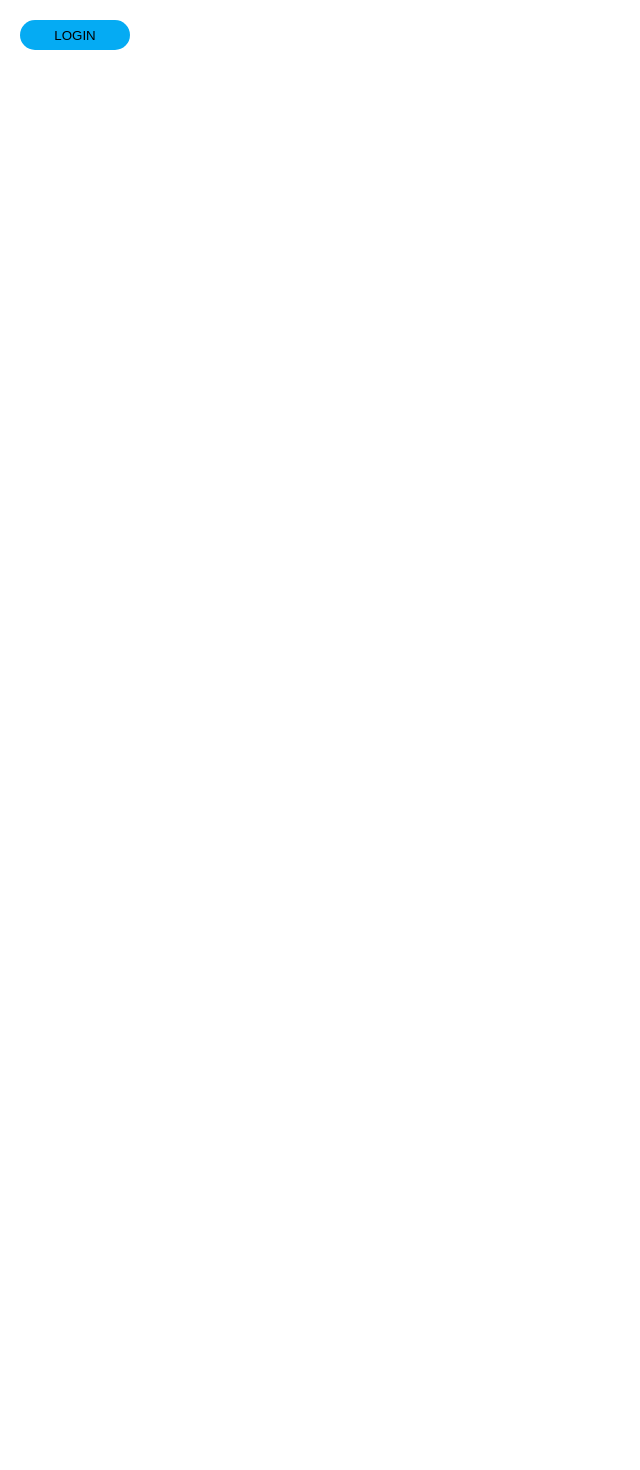
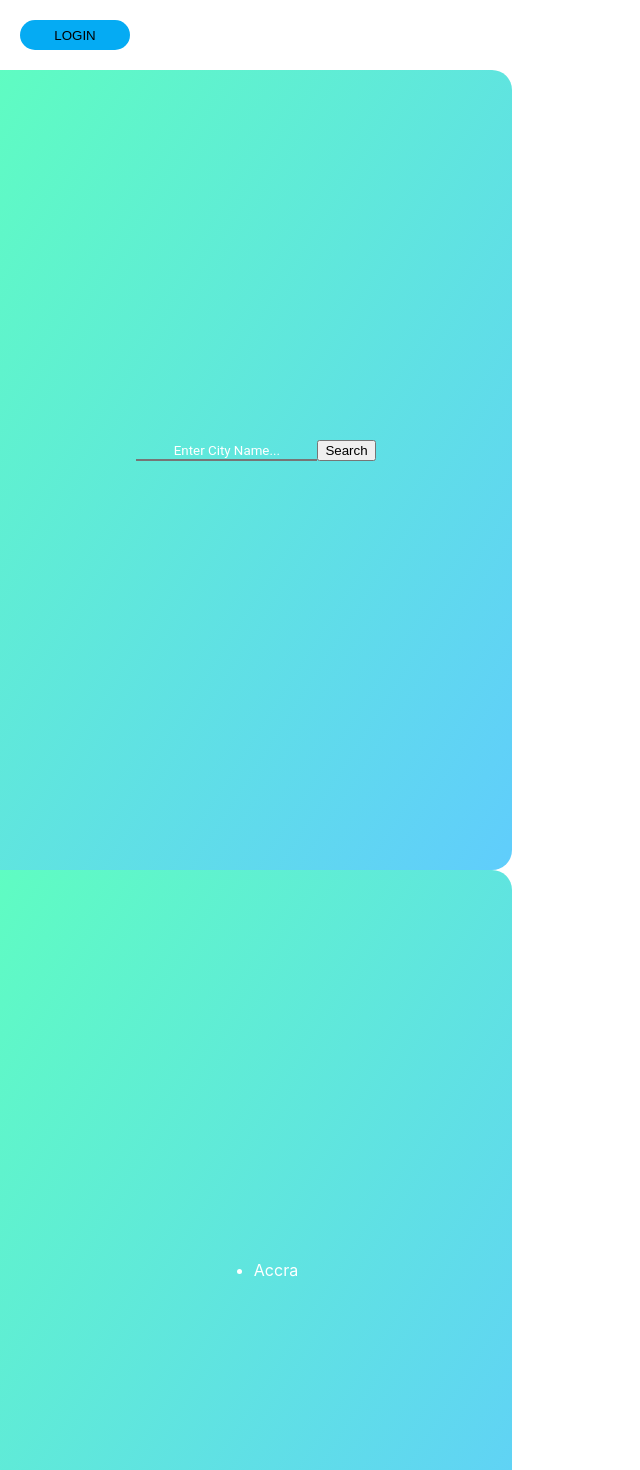
Before and after one commit to micky-quansah/PreMEST-WeatherApp, a React (Create React App) app in the folder weather-app/: page / in a window 1280 px wide. Shown: the top 1470 px of the page, without its empty margins (0-640 px from the left). Before the commit the page ends 800 px from the top, so only its background shows below. Built offline with nearby package versions, Linux system fonts and the light colour scheme.

Commit message:
Working Progress ; )

```diff
--- a/weather-app/src/components/history-component/History.js
+++ b/weather-app/src/components/history-component/History.js
@@ -3,13 +3,21 @@ import './History.css';
 
 class History extends Component {
   constructor(props){
+    super(props);
+  }
 
-  }
+
 
   render() {
     return (
       <>
-
+      <section>
+        <ul>
+          {this.props.result.map(item => (
+            <li key={item}>{item}</li>
+          ))}
+        </ul>
+      </section>
       </>
     );
   }
--- a/weather-app/src/components/main-pages-component/MainPage.js
+++ b/weather-app/src/components/main-pages-component/MainPage.js
@@ -1,15 +1,18 @@
-import React, {Component} from 'react';
+import React, {Component, useState} from 'react';
 import './MainPage.css';
 import Form from '../forms-component/Form';
 import LoginButton from '../login-component/LoginButton';
+import History from '../history-component/History'
 
 class MainPage extends Component {
   constructor(props) {
     super(props);
     this.state = { visible: false };
+    this.state = { list: ["Accra"]}
 
     this.handleMouseDown = this.handleMouseDown.bind(this);
     this.toggleMenu = this.toggleMenu.bind(this);
+    this.search = this.search.bind(this);
   }
 
   handleMouseDown(e) {
@@ -25,11 +28,40 @@ class MainPage extends Component {
     });
   }
 
+  search(e) {
+    e.preventDefault();
+
+    // Create variables for our list, the item to add, and our form
+    let list = this.state.list;
+    const newItem = document.getElementById("addInput");
+    const form = document.getElementById("addItemForm");
+
+    // If our input has a value
+    if (newItem.value !== "") {
+      list.push(newItem.value);
+      this.setState({list: list});
+      form.reset();
+    } else {
+      newItem.classList.add("is-danger");
+    }
+  }
+
   render(){
     return (
       <>
       <LoginButton className="theButton" handleMouseDown={this.handleMouseDown}/>
       <Form className='theForm' handleMouseDown={this.handleMouseDown} menuVisibility={this.state.visible}/>
+
+      <div>
+      <section className="section">
+        <form className="form" id="addItemForm">
+          <input type="text" className="input" id="addInput" placeholder="Enter City Name..." />
+          <button onClick={this.search} >Search</button>
+        </form>
+      </section>
+      </div>
+      <History result={this.state.list} />
+
       </>
       );
   }
```
Also changed, not shown: weather-app/src/components/search-component/SearchField.js (deleted, +0 -25 lines), weather-app/src/components/weather-component/WeatherField.js (added, +17 -0 lines), weather-app/src/components/weather-component/WeatherField.css (added).
